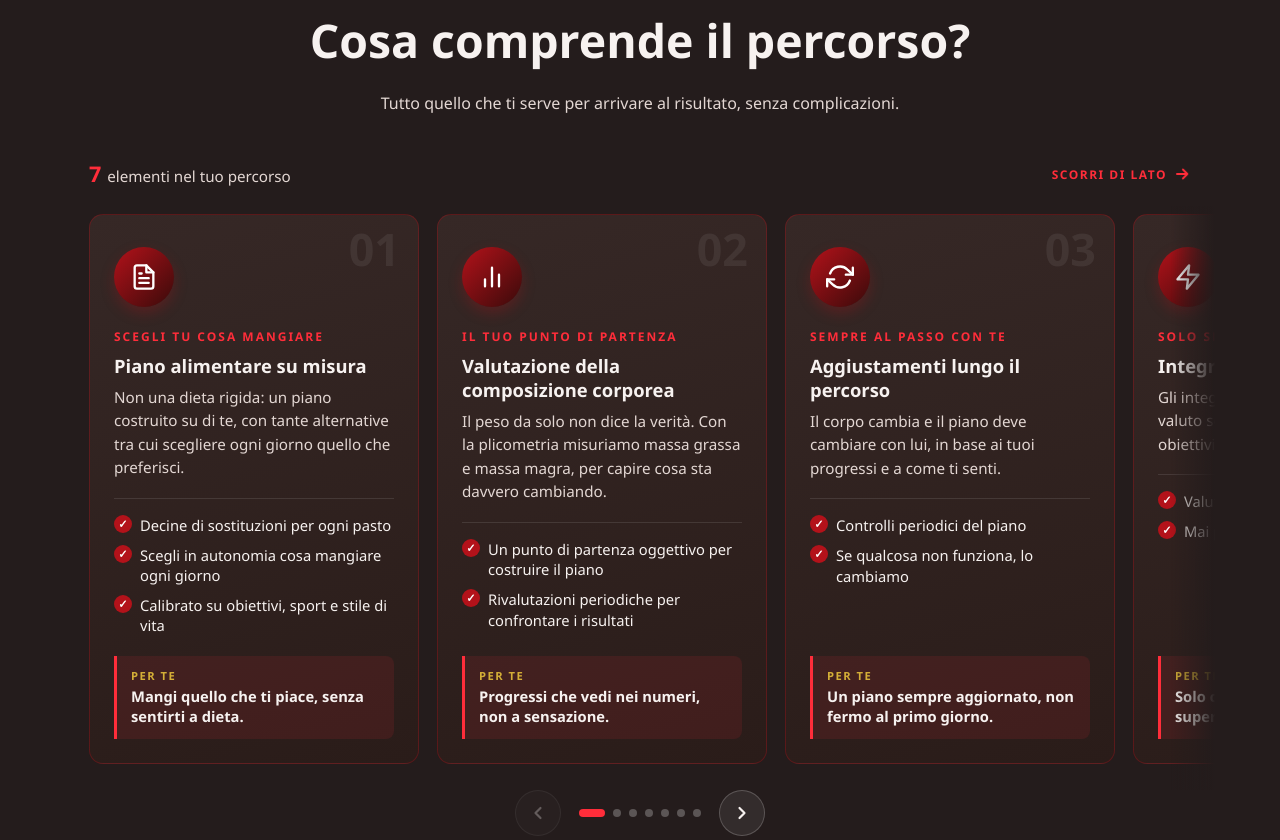
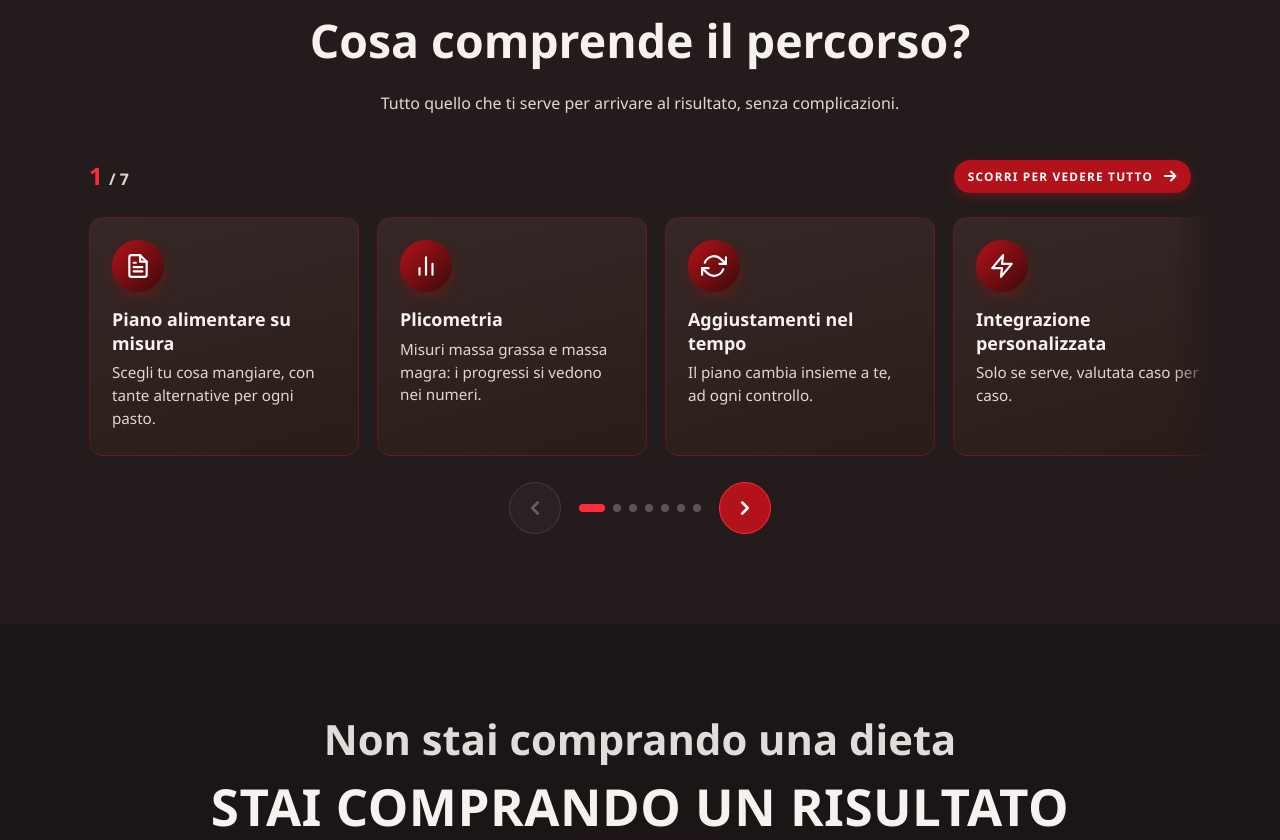
Before and after one commit to lorenzorizzi1209/lorenzorizzi-dietista, a plain HTML site: page index.html in a window 1280 px wide. Shown: the part 2776-3616 px from the top of the page. Drawn offline with Linux system fonts and the light colour scheme.

Commit message:
Cosa comprende: card snelle (icona, titolo, una riga), contatore 1/7, invito a scorrere piu evidente (prova locale)
Co-Authored-By: Claude Sonnet 5.5 <noreply@anthropic.com>

```diff
--- a/index.html
+++ b/index.html
@@ -168,110 +168,61 @@
     <p class="section-subtitle">Tutto quello che ti serve per arrivare al risultato, senza complicazioni.</p>
     <div class="inc-carousel reveal" role="region" aria-roledescription="carosello" aria-label="Cosa comprende il percorso">
       <div class="inc-top">
-        <span class="inc-count"><strong>7</strong> elementi nel tuo percorso</span>
+        <span class="inc-count" aria-hidden="true"><strong class="inc-current">1</strong> / 7</span>
         <span class="inc-hint" aria-hidden="true">
-          Scorri di lato
-          <svg viewBox="0 0 24 24" width="18" height="18" fill="none" stroke="currentColor" stroke-width="2.4" stroke-linecap="round" stroke-linejoin="round"><path d="M5 12h14M13 6l6 6-6 6"></path></svg>
+          Scorri per vedere tutto
+          <svg viewBox="0 0 24 24" width="18" height="18" fill="none" stroke="currentColor" stroke-width="2.6" stroke-linecap="round" stroke-linejoin="round"><path d="M5 12h14M13 6l6 6-6 6"></path></svg>
         </span>
       </div>
 
       <div class="inc-viewport">
         <ul class="inc-track" tabindex="0" aria-label="Elementi inclusi: usa le frecce sinistra e destra per scorrere">
           <li class="inc-card">
-            <span class="inc-num" aria-hidden="true">01</span>
-            <span class="inc-icon" aria-hidden="true"><svg viewBox="0 0 24 24" width="28" height="28" fill="none" stroke="#fff" stroke-width="2" stroke-linecap="round" stroke-linejoin="round"><path d="M14 2H6a2 2 0 0 0-2 2v16a2 2 0 0 0 2 2h12a2 2 0 0 0 2-2V8z"></path><path d="M14 2v6h6M16 13H8M16 17H8M10 9H8"></path></svg></span>
-            <span class="inc-label">Scegli tu cosa mangiare</span>
+            <span class="inc-icon" aria-hidden="true"><svg viewBox="0 0 24 24" width="26" height="26" fill="none" stroke="#fff" stroke-width="2" stroke-linecap="round" stroke-linejoin="round"><path d="M14 2H6a2 2 0 0 0-2 2v16a2 2 0 0 0 2 2h12a2 2 0 0 0 2-2V8z"></path><path d="M14 2v6h6M16 13H8M16 17H8M10 9H8"></path></svg></span>
             <h3 class="inc-title">Piano alimentare su misura</h3>
-            <p class="inc-desc">Non una dieta rigida: un piano costruito su di te, con tante alternative tra cui scegliere ogni giorno quello che preferisci.</p>
-            <ul class="inc-points">
-              <li>Decine di sostituzioni per ogni pasto</li>
-              <li>Scegli in autonomia cosa mangiare ogni giorno</li>
-              <li>Calibrato su obiettivi, sport e stile di vita</li>
-            </ul>
-            <p class="inc-result"><span>Per te</span>Mangi quello che ti piace, senza sentirti a dieta.</p>
+            <p class="inc-desc">Scegli tu cosa mangiare, con tante alternative per ogni pasto.</p>
           </li>
           <li class="inc-card">
-            <span class="inc-num" aria-hidden="true">02</span>
-            <span class="inc-icon" aria-hidden="true"><svg viewBox="0 0 24 24" width="28" height="28" fill="none" stroke="#fff" stroke-width="2" stroke-linecap="round" stroke-linejoin="round"><path d="M18 20V10M12 20V4M6 20v-6"></path></svg></span>
-            <span class="inc-label">Il tuo punto di partenza</span>
-            <h3 class="inc-title">Valutazione della composizione corporea</h3>
-            <p class="inc-desc">Il peso da solo non dice la verità. Con la plicometria misuriamo massa grassa e massa magra, per capire cosa sta davvero cambiando.</p>
-            <ul class="inc-points">
-              <li>Un punto di partenza oggettivo per costruire il piano</li>
-              <li>Rivalutazioni periodiche per confrontare i risultati</li>
-            </ul>
-            <p class="inc-result"><span>Per te</span>Progressi che vedi nei numeri, non a sensazione.</p>
+            <span class="inc-icon" aria-hidden="true"><svg viewBox="0 0 24 24" width="26" height="26" fill="none" stroke="#fff" stroke-width="2" stroke-linecap="round" stroke-linejoin="round"><path d="M18 20V10M12 20V4M6 20v-6"></path></svg></span>
+            <h3 class="inc-title">Plicometria</h3>
+            <p class="inc-desc">Misuri massa grassa e massa magra: i progressi si vedono nei numeri.</p>
           </li>
           <li class="inc-card">
-            <span class="inc-num" aria-hidden="true">03</span>
-            <span class="inc-icon" aria-hidden="true"><svg viewBox="0 0 24 24" width="28" height="28" fill="none" stroke="#fff" stroke-width="2" stroke-linecap="round" stroke-linejoin="round"><path d="M23 4v6h-6M1 20v-6h6"></path><path d="M3.51 9a9 9 0 0 1 14.85-3.36L23 10M1 14l4.64 4.36A9 9 0 0 0 20.49 15"></path></svg></span>
-            <span class="inc-label">Sempre al passo con te</span>
-            <h3 class="inc-title">Aggiustamenti lungo il percorso</h3>
-            <p class="inc-desc">Il corpo cambia e il piano deve cambiare con lui, in base ai tuoi progressi e a come ti senti.</p>
-            <ul class="inc-points">
-              <li>Controlli periodici del piano</li>
-              <li>Se qualcosa non funziona, lo cambiamo</li>
-            </ul>
-            <p class="inc-result"><span>Per te</span>Un piano sempre aggiornato, non fermo al primo giorno.</p>
+            <span class="inc-icon" aria-hidden="true"><svg viewBox="0 0 24 24" width="26" height="26" fill="none" stroke="#fff" stroke-width="2" stroke-linecap="round" stroke-linejoin="round"><path d="M23 4v6h-6M1 20v-6h6"></path><path d="M3.51 9a9 9 0 0 1 14.85-3.36L23 10M1 14l4.64 4.36A9 9 0 0 0 20.49 15"></path></svg></span>
+            <h3 class="inc-title">Aggiustamenti nel tempo</h3>
+            <p class="inc-desc">Il piano cambia insieme a te, ad ogni controllo.</p>
           </li>
           <li class="inc-card">
-            <span class="inc-num" aria-hidden="true">04</span>
-            <span class="inc-icon" aria-hidden="true"><svg viewBox="0 0 24 24" width="28" height="28" fill="none" stroke="#fff" stroke-width="2" stroke-linecap="round" stroke-linejoin="round"><polygon points="13 2 3 14 12 14 11 22 21 10 12 10 13 2"></polygon></svg></span>
-            <span class="inc-label">Solo se serve</span>
+            <span class="inc-icon" aria-hidden="true"><svg viewBox="0 0 24 24" width="26" height="26" fill="none" stroke="#fff" stroke-width="2" stroke-linecap="round" stroke-linejoin="round"><polygon points="13 2 3 14 12 14 11 22 21 10 12 10 13 2"></polygon></svg></span>
             <h3 class="inc-title">Integrazione personalizzata</h3>
-            <p class="inc-desc">Gli integratori non servono a tutti: li valuto solo se servono, in base a obiettivi e sport praticato.</p>
-            <ul class="inc-points">
-              <li>Valutata caso per caso</li>
-              <li>Mai prescritta in automatico</li>
-            </ul>
-            <p class="inc-result"><span>Per te</span>Solo ciò che ti serve, niente di superfluo.</p>
+            <p class="inc-desc">Solo se serve, valutata caso per caso.</p>
           </li>
           <li class="inc-card">
-            <span class="inc-num" aria-hidden="true">05</span>
-            <span class="inc-icon" aria-hidden="true"><svg viewBox="0 0 24 24" width="28" height="28" fill="none" stroke="#fff" stroke-width="2" stroke-linecap="round" stroke-linejoin="round"><path d="M9 18h6M10 21h4M12 3a6 6 0 0 0-4 10.5c.7.7 1 1.5 1 2.5h6c0-1 .3-1.8 1-2.5A6 6 0 0 0 12 3z"></path></svg></span>
-            <span class="inc-label">Per ogni giorno</span>
-            <h3 class="inc-title">Consigli pratici per ogni giorno</h3>
-            <p class="inc-desc">Un piano funziona solo se regge nella vita reale: ti do strategie semplici per pasti e scelte quotidiane.</p>
-            <ul class="inc-points">
-              <li>Come organizzare i pasti durante la settimana</li>
-              <li>Scelte semplici di tutti i giorni, senza stress</li>
-            </ul>
-            <p class="inc-result"><span>Per te</span>Sai sempre cosa fare.</p>
+            <span class="inc-icon" aria-hidden="true"><svg viewBox="0 0 24 24" width="26" height="26" fill="none" stroke="#fff" stroke-width="2" stroke-linecap="round" stroke-linejoin="round"><path d="M9 18h6M10 21h4M12 3a6 6 0 0 0-4 10.5c.7.7 1 1.5 1 2.5h6c0-1 .3-1.8 1-2.5A6 6 0 0 0 12 3z"></path></svg></span>
+            <h3 class="inc-title">Consigli pratici</h3>
+            <p class="inc-desc">Strategie semplici per pasti e scelte di ogni giorno.</p>
           </li>
           <li class="inc-card">
-            <span class="inc-num" aria-hidden="true">06</span>
-            <span class="inc-icon" aria-hidden="true"><svg viewBox="0 0 24 24" width="28" height="28" fill="none" stroke="#fff" stroke-width="2" stroke-linecap="round" stroke-linejoin="round"><path d="M21 11.5a8.38 8.38 0 0 1-.9 3.8 8.5 8.5 0 0 1-7.6 4.7 8.38 8.38 0 0 1-3.8-.9L3 21l1.9-5.7a8.38 8.38 0 0 1-.9-3.8 8.5 8.5 0 0 1 4.7-7.6 8.38 8.38 0 0 1 3.8-.9h.5a8.48 8.48 0 0 1 8 8v.5z"></path></svg></span>
-            <span class="inc-label">Sempre con te</span>
-            <h3 class="inc-title">Supporto diretto su WhatsApp</h3>
-            <p class="inc-desc">Tra una visita e l'altra non resti solo: se hai un dubbio scrivimi, ti rispondo in tempo reale.</p>
-            <ul class="inc-points">
-              <li>Chiarimenti su cosa mangiare e come comportarti</li>
-              <li>Aiuto negli aggiustamenti e motivazione quando serve</li>
-            </ul>
-            <p class="inc-result"><span>Per te</span>Non sei mai solo tra una visita e l'altra.</p>
+            <span class="inc-icon" aria-hidden="true"><svg viewBox="0 0 24 24" width="26" height="26" fill="none" stroke="#fff" stroke-width="2" stroke-linecap="round" stroke-linejoin="round"><path d="M21 11.5a8.38 8.38 0 0 1-.9 3.8 8.5 8.5 0 0 1-7.6 4.7 8.38 8.38 0 0 1-3.8-.9L3 21l1.9-5.7a8.38 8.38 0 0 1-.9-3.8 8.5 8.5 0 0 1 4.7-7.6 8.38 8.38 0 0 1 3.8-.9h.5a8.48 8.48 0 0 1 8 8v.5z"></path></svg></span>
+            <h3 class="inc-title">Supporto su WhatsApp</h3>
+            <p class="inc-desc">Scrivimi quando hai un dubbio: rispondo in tempo reale.</p>
           </li>
           <li class="inc-card inc-card-extra">
-            <span class="inc-num" aria-hidden="true">07</span>
-            <span class="inc-icon" aria-hidden="true"><svg viewBox="0 0 24 24" width="28" height="28" fill="none" stroke="#fff" stroke-width="2" stroke-linecap="round" stroke-linejoin="round"><circle cx="9" cy="21" r="1"></circle><circle cx="20" cy="21" r="1"></circle><path d="M1 1h4l2.68 13.39a2 2 0 0 0 2 1.61h9.72a2 2 0 0 0 2-1.61L23 6H6"></path></svg></span>
+            <span class="inc-icon" aria-hidden="true"><svg viewBox="0 0 24 24" width="26" height="26" fill="none" stroke="#fff" stroke-width="2" stroke-linecap="round" stroke-linejoin="round"><circle cx="9" cy="21" r="1"></circle><circle cx="20" cy="21" r="1"></circle><path d="M1 1h4l2.68 13.39a2 2 0 0 0 2 1.61h9.72a2 2 0 0 0 2-1.61L23 6H6"></path></svg></span>
             <span class="inc-label">Extra incluso</span>
-            <h3 class="inc-title">Menù settimanale con lista della spesa</h3>
-            <p class="inc-desc">Un menù già pronto per la settimana, con la lista della spesa per realizzarlo.</p>
-            <ul class="inc-points">
-              <li>Sai cosa mangiare e cosa comprare</li>
-              <li>Nessuna decisione quotidiana su cosa cucinare</li>
-            </ul>
-            <p class="inc-result"><span>Per te</span>Zero pensieri su cosa cucinare.</p>
+            <h3 class="inc-title">Menù settimanale con spesa</h3>
+            <p class="inc-desc">Un menù già pronto, con la lista della spesa.</p>
           </li>
         </ul>
       </div>
 
       <div class="inc-controls">
         <button type="button" class="inc-arrow inc-prev" aria-label="Elemento precedente">
-          <svg viewBox="0 0 24 24" width="20" height="20" fill="none" stroke="currentColor" stroke-width="2.6" stroke-linecap="round" stroke-linejoin="round"><path d="M15 6l-6 6 6 6"></path></svg>
+          <svg viewBox="0 0 24 24" width="22" height="22" fill="none" stroke="currentColor" stroke-width="2.8" stroke-linecap="round" stroke-linejoin="round"><path d="M15 6l-6 6 6 6"></path></svg>
         </button>
         <div class="inc-dots" aria-hidden="true"></div>
         <button type="button" class="inc-arrow inc-next" aria-label="Elemento successivo">
-          <svg viewBox="0 0 24 24" width="20" height="20" fill="none" stroke="currentColor" stroke-width="2.6" stroke-linecap="round" stroke-linejoin="round"><path d="M9 6l6 6-6 6"></path></svg>
+          <svg viewBox="0 0 24 24" width="22" height="22" fill="none" stroke="currentColor" stroke-width="2.8" stroke-linecap="round" stroke-linejoin="round"><path d="M9 6l6 6-6 6"></path></svg>
         </button>
       </div>
     </div>
--- a/script.js
+++ b/script.js
@@ -315,6 +315,7 @@ document.querySelectorAll('.cookie-preferences-link').forEach(link => {
   const prev = carousel.querySelector('.inc-prev');
   const next = carousel.querySelector('.inc-next');
   const dotsBox = carousel.querySelector('.inc-dots');
+  const current = carousel.querySelector('.inc-current');
   const cards = Array.from(track.children);
   const reduceMotion = window.matchMedia('(prefers-reduced-motion: reduce)').matches;
   const behavior = reduceMotion ? 'auto' : 'smooth';
@@ -352,6 +353,7 @@ document.querySelectorAll('.cookie-preferences-link').forEach(link => {
     next.disabled = x >= max - 4;
     const active = nearestIndex();
     dots.forEach((dot, i) => dot.classList.toggle('active', i === active));
+    if (current) current.textContent = String(active + 1);
     if (x > 12) markTouched();
   }
 
--- a/style.css
+++ b/style.css
@@ -796,13 +796,14 @@ footer span {
 
 .inc-count {
   color: var(--text-muted);
-  font-size: 0.95rem;
+  font-size: 1rem;
+  font-weight: 600;
 }
 
 .inc-count strong {
   margin-right: 2px;
   color: var(--red-glow);
-  font-size: 1.35rem;
+  font-size: 1.5rem;
   font-weight: 800;
 }
 
@@ -810,12 +811,16 @@ footer span {
 .inc-hint {
   display: inline-flex;
   align-items: center;
-  gap: 6px;
-  color: var(--red-glow);
-  font-size: 0.75rem;
+  gap: 8px;
+  padding: 7px 12px 7px 14px;
+  color: #fff;
+  font-size: 0.74rem;
   font-weight: 700;
-  letter-spacing: 1.5px;
+  letter-spacing: 1.2px;
   text-transform: uppercase;
+  background: var(--red-bright);
+  border-radius: 999px;
+  box-shadow: 0 4px 12px rgba(179, 18, 26, 0.35);
   transition: opacity 0.4s ease;
 }
 
@@ -899,8 +904,8 @@ footer span {
   position: relative;
   display: flex;
   flex-direction: column;
-  flex: 0 0 clamp(262px, 80vw, 330px);
-  padding: 32px 24px 24px;
+  flex: 0 0 clamp(240px, 68vw, 270px);
+  padding: 22px 22px 24px;
   overflow: hidden;
   scroll-snap-align: start;
   background: linear-gradient(165deg, var(--panel), var(--panel-deep));
@@ -917,32 +922,22 @@ footer span {
   }
 }
 
-.inc-num {
-  position: absolute;
-  top: 12px;
-  right: 18px;
-  color: rgba(255, 255, 255, 0.07);
-  font-size: 2.8rem;
-  font-weight: 800;
-  line-height: 1;
-}
-
 .inc-icon {
   display: flex;
   align-items: center;
   justify-content: center;
-  width: 60px;
-  height: 60px;
-  margin-bottom: 20px;
+  width: 52px;
+  height: 52px;
+  margin-bottom: 16px;
   border-radius: 50%;
   background: linear-gradient(135deg, var(--red-bright), var(--red-dark));
   box-shadow: 0 6px 14px rgba(179, 18, 26, 0.28);
 }
 
 .inc-title {
-  margin-bottom: 8px;
+  margin-bottom: 6px;
   color: var(--text-main);
-  font-size: 1.15rem;
+  font-size: 1.12rem;
   font-weight: 700;
   line-height: 1.3;
 }
@@ -950,9 +945,8 @@ footer span {
 .inc-desc {
   color: var(--text-muted);
   font-size: 0.95rem;
-  line-height: 1.55;
-}
-
+  line-height: 1.5;
+}
 /* l'extra incluso si distingue dalle altre card */
 .inc-card-extra {
   background: linear-gradient(165deg, #4a1519 0%, var(--panel-deep) 100%);
@@ -962,73 +956,13 @@ footer span {
 
 .inc-label {
   display: block;
-  margin-bottom: 8px;
-  color: var(--red-glow);
-  font-size: 0.75rem;
+  margin-bottom: 6px;
+  color: var(--gold);
+  font-size: 0.72rem;
   font-weight: 700;
   letter-spacing: 2px;
   text-transform: uppercase;
 }
-
-/* cosa si ottiene, in punti */
-.inc-points {
-  margin: 18px 0 20px;
-  padding-top: 16px;
-  list-style: none;
-  border-top: 1px solid rgba(255, 255, 255, 0.1);
-}
-
-.inc-points li {
-  position: relative;
-  padding: 0 0 9px 26px;
-  color: var(--text-main);
-  font-size: 0.92rem;
-  line-height: 1.4;
-}
-
-.inc-points li:last-child {
-  padding-bottom: 0;
-}
-
-.inc-points li::before {
-  content: "✓";
-  position: absolute;
-  left: 0;
-  top: 0;
-  width: 18px;
-  height: 18px;
-  color: #fff;
-  font-size: 0.7rem;
-  font-weight: 700;
-  line-height: 18px;
-  text-align: center;
-  background: var(--red-bright);
-  border-radius: 50%;
-}
-
-/* il beneficio finale, sempre in fondo alla card */
-.inc-result {
-  margin-top: auto;
-  padding: 12px 14px;
-  color: var(--text-main);
-  font-size: 0.92rem;
-  font-weight: 600;
-  line-height: 1.4;
-  background: rgba(255, 45, 58, 0.1);
-  border-left: 3px solid var(--red-glow);
-  border-radius: 0 8px 8px 0;
-}
-
-.inc-result span {
-  display: block;
-  margin-bottom: 2px;
-  color: var(--gold);
-  font-size: 0.7rem;
-  font-weight: 700;
-  letter-spacing: 1.5px;
-  text-transform: uppercase;
-}
-
 /* piccolo movimento all'ingresso nella pagina, una volta sola */
 .inc-carousel.nudge .inc-card {
   animation: incNudge 1.3s ease-in-out;
@@ -1051,15 +985,21 @@ footer span {
   display: flex;
   align-items: center;
   justify-content: center;
-  width: 46px;
-  height: 46px;
+  width: 52px;
+  height: 52px;
   padding: 0;
-  color: var(--text-main);
-  background: rgba(255, 255, 255, 0.07);
-  border: 1px solid rgba(255, 255, 255, 0.2);
+  color: #fff;
+  background: rgba(255, 255, 255, 0.1);
+  border: 1px solid rgba(255, 255, 255, 0.35);
   border-radius: 50%;
   cursor: pointer;
   transition: background 0.2s ease, border-color 0.2s ease, color 0.2s ease, opacity 0.2s ease;
+}
+
+/* "Avanti" in rosso: è il gesto che si vuole far fare */
+.inc-next:not(:disabled) {
+  background: var(--red-bright);
+  border-color: var(--red-glow);
 }
 
 .inc-arrow:hover:not(:disabled) {
@@ -1112,19 +1052,13 @@ footer span {
   .offer-content.includes { padding-top: 60px; }
   .offer-content.includes .section-subtitle { margin-bottom: 26px; }
   .inc-card {
-    padding: 26px 20px 20px;
+    padding: 20px 20px 22px;
     scroll-snap-stop: always;
   }
-  .inc-icon {
-    width: 54px;
-    height: 54px;
-    margin-bottom: 16px;
-  }
-  .inc-title { font-size: 1.1rem; }
   .inc-top { gap: 4px 10px; }
-  .inc-count { font-size: 0.88rem; }
-  .inc-count strong { font-size: 1.2rem; }
-  .inc-hint { font-size: 0.68rem; letter-spacing: 1px; }
+  .inc-count { font-size: 0.95rem; }
+  .inc-count strong { font-size: 1.35rem; }
+  .inc-hint { padding: 6px 10px 6px 12px; font-size: 0.66rem; letter-spacing: 0.8px; }
   .inc-track { padding-bottom: 20px; }
   .inc-dots button { position: relative; }
   .inc-dots button::after {
```
